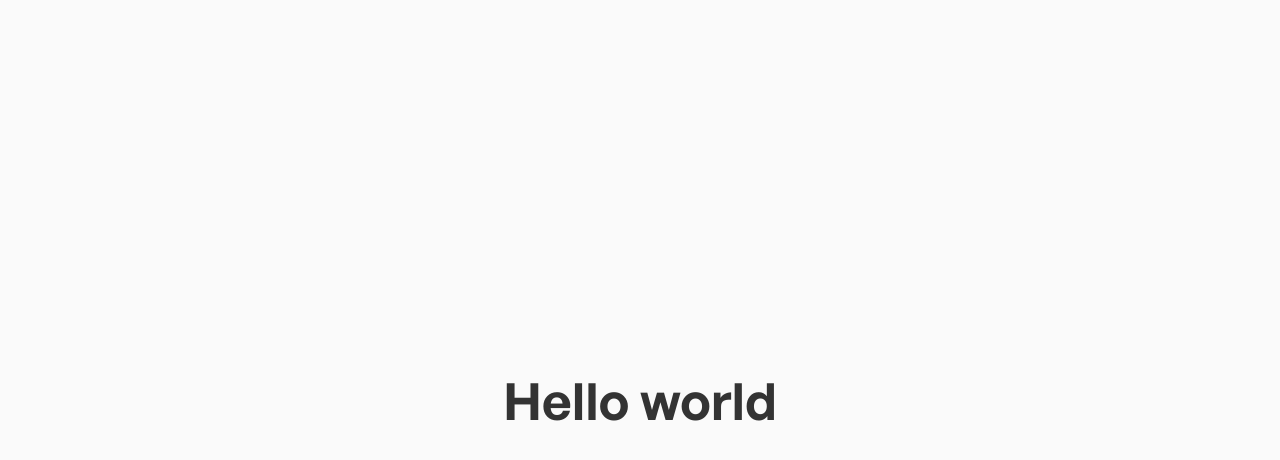
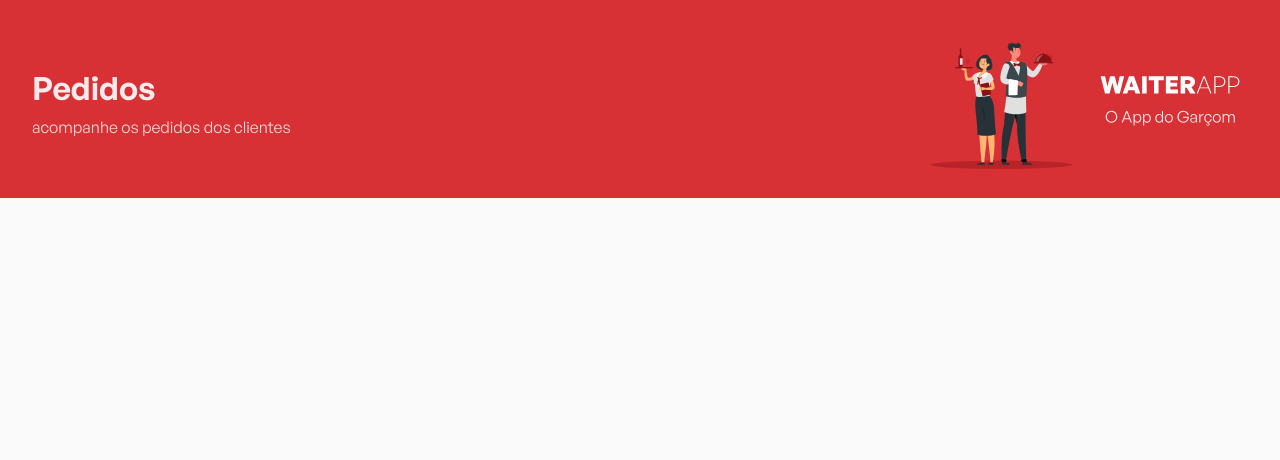
Before and after one commit to tonymatheus/waiterApp-FrontEndWeb, a React (Vite) app: page / in a window 1280 px wide. Shown: the top 460 px of the page. Built offline with nearby package versions, Linux system fonts and the light colour scheme.

Commit message:
Implement Header component

```diff
--- a/src/App.css
+++ /dev/null
@@ -1,41 +0,0 @@
-#root {
-  max-width: 1280px;
-  margin: 0 auto;
-  padding: 2rem;
-  text-align: center;
-}
-
-.logo {
-  height: 6em;
-  padding: 1.5em;
-  will-change: filter;
-}
-.logo:hover {
-  filter: drop-shadow(0 0 2em #646cffaa);
-}
-.logo.react:hover {
-  filter: drop-shadow(0 0 2em #61dafbaa);
-}
-
-@keyframes logo-spin {
-  from {
-    transform: rotate(0deg);
-  }
-  to {
-    transform: rotate(360deg);
-  }
-}
-
-@media (prefers-reduced-motion: no-preference) {
-  a:nth-of-type(2) .logo {
-    animation: logo-spin infinite 20s linear;
-  }
-}
-
-.card {
-  padding: 2em;
-}
-
-.read-the-docs {
-  color: #888;
-}
--- a/src/App.tsx
+++ b/src/App.tsx
@@ -1,6 +1,7 @@
 import { useState } from 'react';
 import { GlobalStyles } from './styles/GlobalStyles';
-import './App.css';
+
+import { Header } from './components/Header';
 
 function App() {
   const [count, setCount] = useState(0);
@@ -8,7 +9,7 @@
   return (
     <>
       <GlobalStyles />
-      <h1>Hello world</h1>
+      <Header />
     </>
   );
 }
--- /dev/null
+++ b/src/components/Header/index.tsx
@@ -0,0 +1,16 @@
+import React from 'react';
+import Logo from '../../assets/images/logo.svg';
+import { Container, Content } from './styles';
+export const Header = () => {
+  return (
+    <Container>
+      <Content>
+        <div className="page-details">
+          <h1>Pedidos</h1>
+          <h2>acompanhe os pedidos dos clientes </h2>
+        </div>
+        <img src={Logo} />
+      </Content>
+    </Container>
+  );
+};
--- /dev/null
+++ b/src/components/Header/styles.ts
@@ -0,0 +1,31 @@
+import styled from 'styled-components';
+
+export const Container = styled.header`
+  background: #d73035;
+  justify-content: center;
+  display: flex;
+  height: 198px;
+`;
+
+export const Content = styled.div`
+  width: 100%;
+  max-width: 1216px;
+  display: flex;
+  justify-content: space-between;
+  align-items: center;
+
+  .page-details {
+    h1 {
+      color: #fff;
+      font-size: 32px;
+    }
+    ,
+    h2 {
+      color: #fff;
+      font-size: 16px;
+      font-weight: 400;
+      opacity: 0.9;
+      margin-top: 6px;
+    }
+  }
+`;
--- a/src/index.css
+++ /dev/null
@@ -1,70 +0,0 @@
-:root {
-  font-family: Inter, Avenir, Helvetica, Arial, sans-serif;
-  font-size: 16px;
-  line-height: 24px;
-  font-weight: 400;
-
-  color-scheme: light dark;
-  color: rgba(255, 255, 255, 0.87);
-  background-color: #242424;
-
-  font-synthesis: none;
-  text-rendering: optimizeLegibility;
-  -webkit-font-smoothing: antialiased;
-  -moz-osx-font-smoothing: grayscale;
-  -webkit-text-size-adjust: 100%;
-}
-
-a {
-  font-weight: 500;
-  color: #646cff;
-  text-decoration: inherit;
-}
-a:hover {
-  color: #535bf2;
-}
-
-body {
-  margin: 0;
-  display: flex;
-  place-items: center;
-  min-width: 320px;
-  min-height: 100vh;
-}
-
-h1 {
-  font-size: 3.2em;
-  line-height: 1.1;
-}
-
-button {
-  border-radius: 8px;
-  border: 1px solid transparent;
-  padding: 0.6em 1.2em;
-  font-size: 1em;
-  font-weight: 500;
-  font-family: inherit;
-  background-color: #1a1a1a;
-  cursor: pointer;
-  transition: border-color 0.25s;
-}
-button:hover {
-  border-color: #646cff;
-}
-button:focus,
-button:focus-visible {
-  outline: 4px auto -webkit-focus-ring-color;
-}
-
-@media (prefers-color-scheme: light) {
-  :root {
-    color: #213547;
-    background-color: #ffffff;
-  }
-  a:hover {
-    color: #747bff;
-  }
-  button {
-    background-color: #f9f9f9;
-  }
-}
--- a/src/main.tsx
+++ b/src/main.tsx
@@ -1,7 +1,6 @@
 import React from 'react';
 import ReactDOM from 'react-dom/client';
 import App from './App';
-import './index.css';
 
 ReactDOM.createRoot(document.getElementById('root') as HTMLElement).render(
   <React.StrictMode>
```
